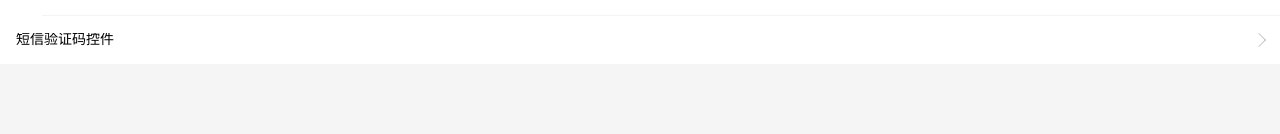
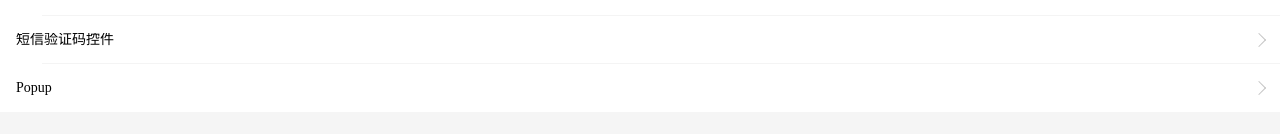
Before and after one commit to peterzhangxr/ZG-Front-UI, a Vue app: page / in a window 1280 px wide. Shown: the part 288-422 px from the top of the page. Built offline with nearby package versions, Linux system fonts and the light colour scheme.

Commit message:
add popup

```diff
--- /dev/null
+++ b/components/popup/App.vue
@@ -0,0 +1,42 @@
+<template>
+    <div class="zg-popup__container" v-if="visible">
+        <div class="zg-overlay" :class="{'zg-overlay__active': visible}" @click="visible = false"></div>
+        <div class="zg-popup" :class="classes">
+            <slot></slot>
+        </div>
+    </div>
+</template>
+<script>
+    import cx from 'classnames'
+    export default{
+        props: {
+            value: Boolean,
+            right: Boolean,
+            bottom: Boolean,
+            left: Boolean
+        },
+        data(){
+            return {
+                visible: false
+            }
+        },
+        computed: {
+            classes() {
+                return [
+                    { 'zg-popup__active': this.visible },
+                    { 'zg-popup__bottom': this.bottom },
+                    { 'zg-popup__left': this.left },
+                    { 'zg-popup__right': this.right },
+                ]
+            }
+        },
+        watch: {
+            value(val) {
+                this.visible = val
+            },
+            visible(val) {
+                this.$emit('input', val)
+            }
+        }
+    }
+</script>
--- /dev/null
+++ b/components/popup/index.js
@@ -0,0 +1,5 @@
+/**
+ * Created by peterzhang on 2018/10/11.
+ */
+import Popup from './App.vue'
+export default Popup
--- a/index.js
+++ b/index.js
@@ -22,6 +22,7 @@ import {
 import Avatar from './components/avatar'
 import Tabbar from './components/tabbar'
 import {Code as SmsCode } from './components/sms'
+import Popup from './components/popup'
 
 const version = '0.0.1'
 const install = (Vue, config = {})=> {
@@ -56,6 +57,7 @@ const install = (Vue, config = {})=> {
     Vue.component('zAvatar', Avatar)
     Vue.component('zTabbar', Tabbar)
     Vue.component('zSmsCode', SmsCode)
+    Vue.component('zPopup', Popup)
 
     Vue.$indicator = Vue.prototype.$indicator = Indicator;
     Vue.$toast = Vue.prototype.$toast = Toast
--- a/package.json
+++ b/package.json
@@ -1,6 +1,6 @@
 {
   "name": "zg-front-ui",
-  "version": "0.0.7",
+  "version": "0.0.8",
   "description": " zg front ui from zgznzj.com",
   "main": "index.js",
   "scripts": {
--- a/routes.js
+++ b/routes.js
@@ -33,4 +33,8 @@ export default [{
     path: '/sms',
     name: 'sms',
     component: resolve => require(['./views/sms.vue'], resolve)
+}, {
+    path: '/popup',
+    name: 'popup',
+    component: resolve => require(['./views/popup.vue'], resolve)
 }]
--- a/styles/popup.less
+++ b/styles/popup.less
@@ -28,4 +28,11 @@
         bottom: 0;
         height: 100%;
     }
+
+    &__container {
+        transform: scale(0);
+        &__active {
+            transform: scale(1);
+        }
+    }
 }
--- a/views/index.vue
+++ b/views/index.vue
@@ -25,6 +25,10 @@
                     <z-cell-bd>短信验证码控件</z-cell-bd>
                     <z-cell-ft></z-cell-ft>
                 </z-cell>
+                <z-cell icon :to="{name: 'popup'}">
+                    <z-cell-bd>Popup</z-cell-bd>
+                    <z-cell-ft></z-cell-ft>
+                </z-cell>
             </z-cell-container>
         </div>
     </div>
--- /dev/null
+++ b/views/popup.vue
@@ -0,0 +1,22 @@
+<template>
+    <div class="page">
+        <div class="page__hd">
+            <h1>Popup{{visible}}</h1>
+        </div>
+        <div class="page__bd">
+            <z-button @click.native="visible = true">打开</z-button>
+        </div>
+        <z-popup v-model="visible" right>
+            popup的内容
+        </z-popup>
+    </div>
+</template>
+<script>
+    export default{
+        data(){
+            return{
+                visible: false
+            }
+        }
+    }
+</script>
```
